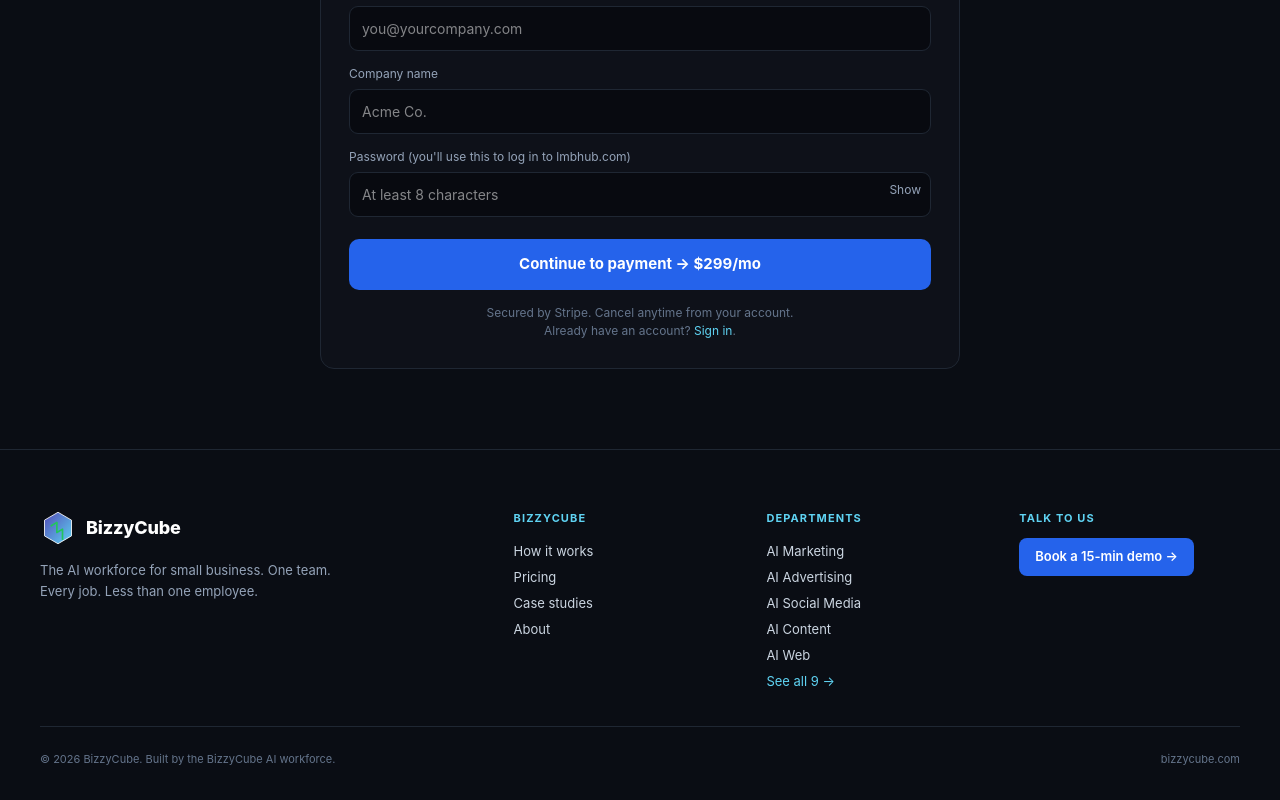
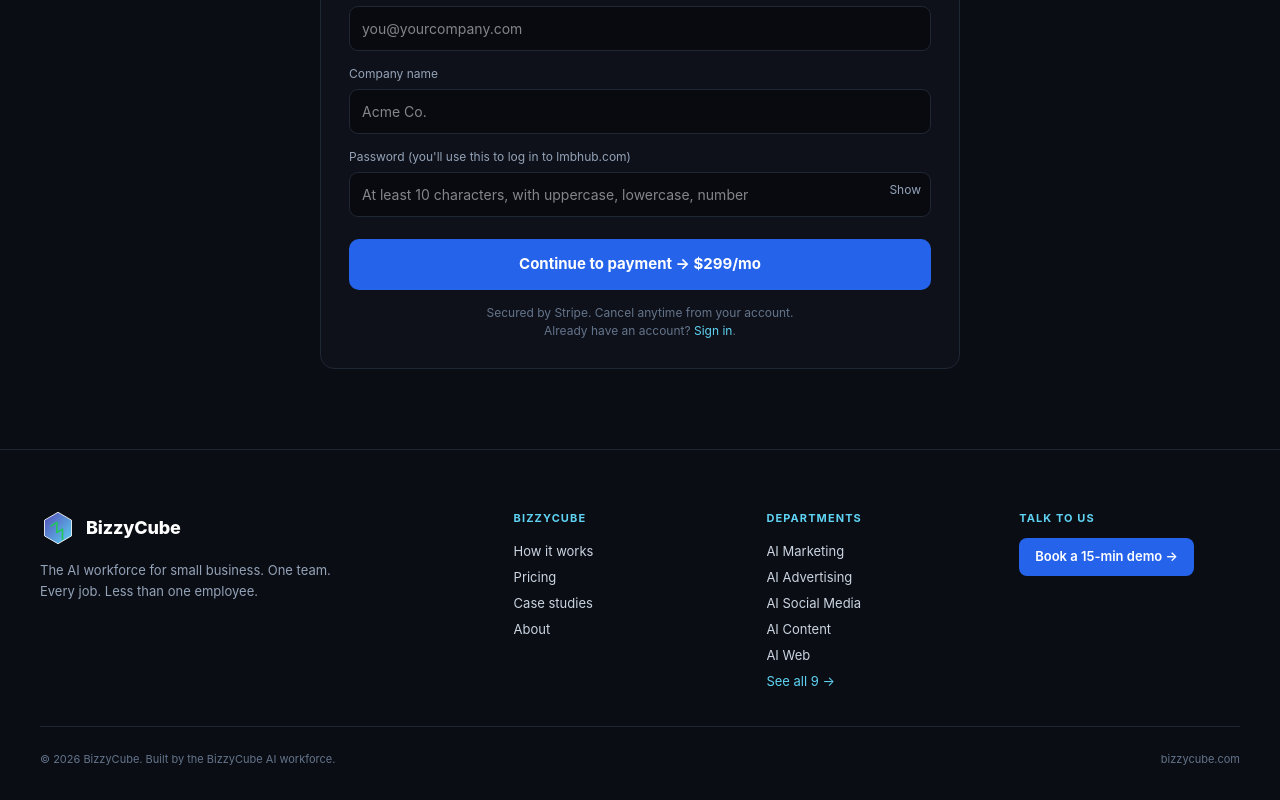
Before and after one commit to LBbizzy/bizzycube-site, a Next.js app: page /signup in a window 1280 px wide. Shown: the part 911-1711 px from the top of the page. Built offline with nearby package versions, Linux system fonts and the light colour scheme.

Commit message:
Ship 841: enforce Cognito password policy (10 chars + cases + number)

```diff
--- a/src/app/signup/page.tsx
+++ b/src/app/signup/page.tsx
@@ -50,8 +50,12 @@ export default function SignupPage() {
   async function handleSubmit(e: React.FormEvent) {
     e.preventDefault();
     setErr(null);
-    if (!name.trim() || !email.trim() || !company.trim() || password.length < 8) {
-      setErr("Fill in all fields. Password must be at least 8 characters.");
+    if (!name.trim() || !email.trim() || !company.trim()) {
+      setErr("Fill in all fields.");
+      return;
+    }
+    if (password.length < 10 || !/[A-Z]/.test(password) || !/[a-z]/.test(password) || !/[0-9]/.test(password)) {
+      setErr("Password must be at least 10 characters and include uppercase, lowercase, and a number.");
       return;
     }
     setBusy(true);
@@ -180,7 +184,7 @@ export default function SignupPage() {
                 value={password}
                 onChange={(e) => setPassword(e.target.value)}
                 type={showPw ? "text" : "password"}
-                placeholder="At least 8 characters"
+                placeholder="At least 10 characters, with uppercase, lowercase, number"
                 autoComplete="new-password"
                 style={inputStyle}
               />
```
